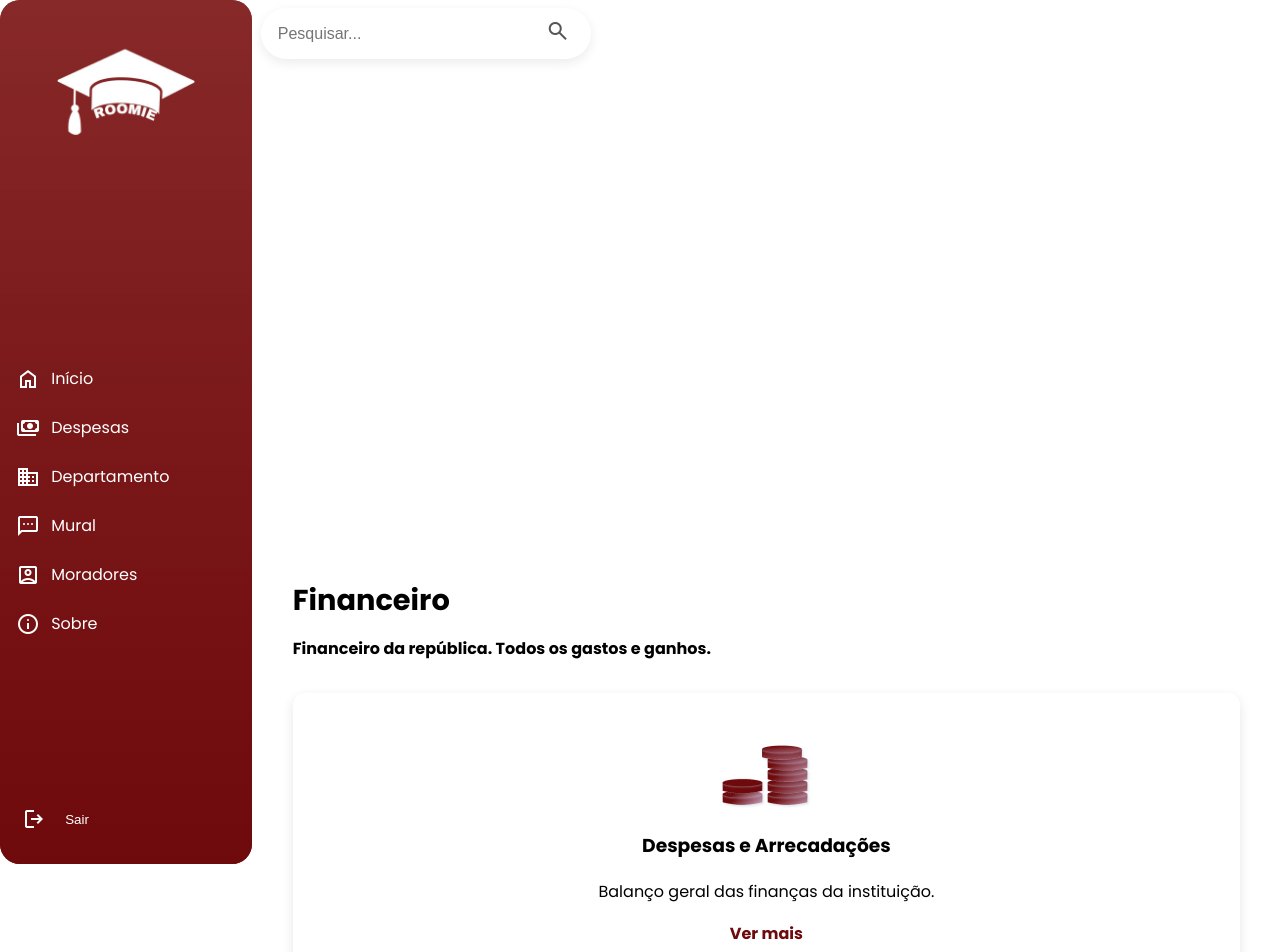
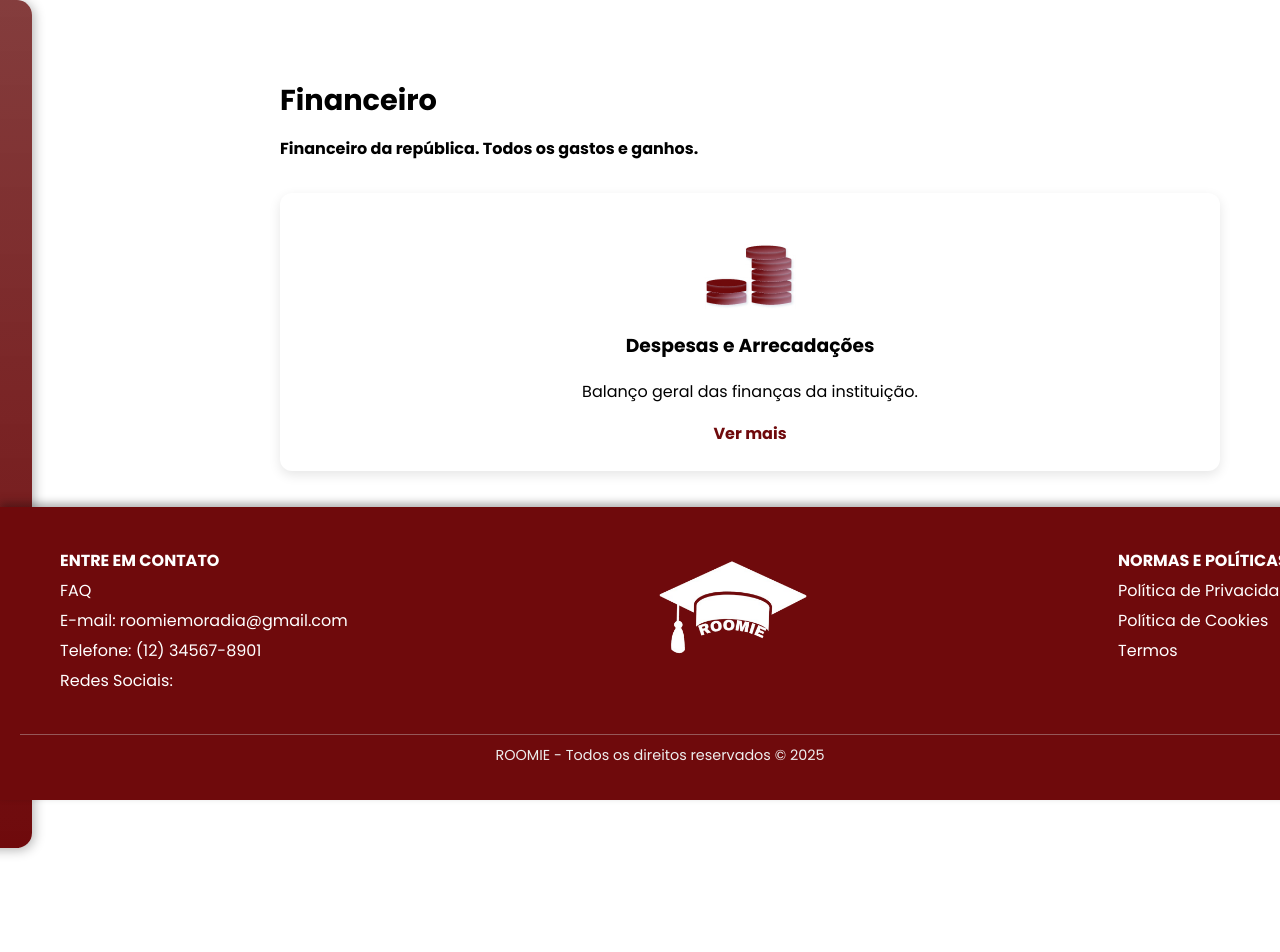
Before and after one commit to thaynabecker/roomie-frontend, a Vue app: page /admin/despesas in a window 1280 px wide. Shown: the top 952 px of the page. After the commit the page ends 920 px from the top, so only its background shows below. Built offline with nearby package versions, Linux system fonts and the light colour scheme.

Commit message:
fix(sidebar & footer): fix positioning and adjust layout

```diff
--- a/package.json
+++ b/package.json
@@ -15,9 +15,9 @@
     "axios": "^1.11.0",
     "material-icons": "^1.13.14",
     "pinia": "^3.0.3",
-    "vue-router": "^4.5.1",
-    "axios": "^1.11.0",
-    "vue": "^3.5.18"
+    "qrcode.vue": "^3.6.0",
+    "vue": "^3.5.18",
+    "vue-router": "^4.5.1"
   },
   "devDependencies": {
     "@eslint/js": "^9.31.0",
--- a/src/App.vue
+++ b/src/App.vue
@@ -1,110 +1,17 @@
-<script setup>
-import { useRoute } from 'vue-router'
-
-import SideBarComponent from '@/components/SideBarComponent.vue';
-import FooterComponent from '@/components/FooterComponent.vue'
-import HeaderComponent from '@/components/SearchComponent.vue';
-
-const route = useRoute()
-</script>
 <template>
-    <template v-if="route.meta.layout === 'blank'">
-      <RouterView />
-    </template>
-    <div class="content" v-else>
-      <header class="header">
-      <HeaderComponent />
-      </header>
-
-      <div class="sidebar">
-          <SideBarComponent />
-      </div>
-
-      <main class="conteudo">
-          <RouterView />
-      </main>
-
-      <footer class="footer">
-        <FooterComponent />
-      </footer>
-    </div>
+  <template v-if="route.meta.layout === 'blank'">
+    <router-view />
+  </template>
+  <template v-else>
+    <DefaultLayout>
+      <router-view />
+    </DefaultLayout>
+  </template>
 </template>
 
-<style scoped>
+<script setup>
+import { useRoute } from "vue-router";
+import DefaultLayout from "@/layouts/DefaultLayout.vue";
 
-.content {
-  display: grid;
-  max-width: 100%;
-  min-height: 100vh;
-  grid-template-columns: 1fr 4fr;
-  grid-template-rows: 65vh auto 28vh;
-  grid-template-areas:
-    'sidebar header'
-    'sidebar main'
-    'footer footer';
-  margin: 0 auto;
-  box-sizing: border-box
-}
-
-.header {
-  grid-area: header;
-  height: 80px;
-  background-color: white;
-}
-
-#app {
-  display: flex;
-  height: 100vh;
-  width: 100vw;
-  overflow: hidden; /* apenas o conteúdo rola */
-}
-
-/* Sidebar fixo */
-.sidebar {
-  grid-area: sidebar;
-  background: linear-gradient(to bottom, rgba(134, 39, 39, 0.829) 2%, #6F0A0C 20%);
-  color: white;
-  border-radius: 10px;
-  /* width: 250px; */
-  height: 100vh;
-  position: fixed;
-  top: 0;
-  left: 0;
-  width: 220px;
-  background: linear-gradient(to bottom, rgba(134, 39, 39, 0.9), #6F0A0C);
-  border-radius: 20px;
-  padding: 2rem 1rem;
-  z-index: 2;
-}
-
-/* Container do conteúdo ao lado do sidebar */
-.main-container {
-  margin-left: 240px; /* espaço para sidebar */
-  display: flex;
-  flex-direction: column;
-  min-height: 100vh; /* garante que o footer fique no final se conteúdo curto */
-}
-
-/* Conteúdo rolável */
-.conteudo {
-  grid-area: main;
-  align-self: top;
-  padding-bottom: 30px; /* ajusta conforme a altura real do seu footer */
-  /* display: flex; */
-  /* padding: 10px; */
-  /* overflow-y: auto; */
-  /* background-color: #601014; */
-  /* flex: 1; */
-  /* overflow: hidden; */
-}
-
-.footer {
-  grid-area: footer;
-  background-color: #601014;
-  color: white;
-  flex: 1;
-  overflow-y: auto;
-  padding: 20px;
-  border-radius: 12px;
-}
-</style>
+const route = useRoute();
+</script>
--- a/src/components/FooterComponent.vue
+++ b/src/components/FooterComponent.vue
@@ -1,4 +1,5 @@
 <template>
+  <footer :class="['footer-overlay', { visible: mostrar }]">
     <nav>
       <ul class="contact">
         <li class="bold">ENTRE EM CONTATO</li>
@@ -7,86 +8,93 @@
         <li>Telefone: (12) 34567-8901</li>
         <li>Redes Sociais:</li>
       </ul>
-    <ul>
+      <ul class="logo">
         <img src="@/assets/img/ROOMIE-LOGO.png" alt="logo" />
       </ul>
       <ul class="norms">
         <li class="bold">NORMAS E POLÍTICAS</li>
-      <li><a href="#">Politica de Privacidade</a></li>
+        <li><a href="#">Política de Privacidade</a></li>
         <li><a href="#">Política de Cookies</a></li>
         <li><a href="#">Termos</a></li>
       </ul>
     </nav>
     <hr />
     <p>ROOMIE - Todos os direitos reservados &copy; 2025</p>
+  </footer>
 </template>
 
+<script setup>
+defineProps({
+  mostrar: Boolean
+});
+</script>
+
 <style scoped>
-.footer {
+.footer-overlay {
+  position: fixed;
+  bottom: 0;
+  left: 0;
   width: 100%;
-  background-color: #722e2f;
+  background-color: #6f0a0c;
   color: white;
-  border-radius: 20px 20px 0 0;
-  padding: 30px 20px;
-  box-sizing: border-box;
+  padding: 20px;
+  z-index: 900;
+  transform: translateY(100%);
+  opacity: 0;
+  transition: transform 0.3s ease, opacity 0.3s ease;
+  box-shadow: 0 -4px 8px rgba(0,0,0,0.3);
   font-family: "Poppins", sans-serif;
-  z-index: 1000;
+}
+.footer-overlay.visible {
+  transform: translateY(0);
+  opacity: 1;
 }
 
+/* nav interno */
 nav {
   display: flex;
   justify-content: space-between;
-  align-items: center;
   flex-wrap: wrap;
   gap: 20px;
-  text-align: left;
 }
-
-nav ul.norms {
-  margin: 0 5vw 0 0;
+ul.contact, ul.norms {
+  min-width: 180px;
 }
-
-nav ul img {
+ul.logo {
+  text-align: center;
+  flex: 1;
+}
+ul.logo img {
   width: 150px;
-  margin: 0 5vw 0 0;
   display: block;
+  margin: 0 auto;
 }
-
-nav ul:nth-child(2) {
-  text-align: center;
-}
-
 li {
   list-style: none;
   color: white;
   margin: 5px 0;
 }
-
 li.bold {
   font-weight: bold;
-  margin-bottom: 10px;
 }
-
 a {
   color: white;
   text-decoration: none;
 }
-
 a:hover {
   text-decoration: underline;
-  color: #6f0a0c;
+  color: #eee;
 }
-
 hr {
   border: none;
   border-top: 1px solid #ccc;
   margin: 20px 0 10px;
   opacity: 0.4;
 }
-
 p {
   text-align: center;
   font-size: 0.9rem;
   color: #eee;
+  margin-top: 10px;
 }
 </style>
--- a/src/components/SideBarComponent.vue
+++ b/src/components/SideBarComponent.vue
@@ -3,16 +3,18 @@
     <div class="logo">
       <img src="@/assets/img/ROOMIE-LOGO.png" alt="logo">
     </div>
+
     <nav>
       <ul>
-        <li><span class="material-symbols-outlined">home</span>Início</li>
-        <li><span class="material-symbols-outlined">payments</span>Despesas</li>
-        <li><span class="material-symbols-outlined">business</span>Departamento</li>
-        <li><span class="material-symbols-outlined">sms</span>Mural</li>
-        <li><span class="material-symbols-outlined">account_box</span>Moradores</li>
-        <li><span class="material-symbols-outlined">info</span>Sobre</li>
+        <li><span class="material-symbols-outlined">home</span><span>Início</span></li>
+        <li><span class="material-symbols-outlined">payments</span><span>Despesas</span></li>
+        <li><span class="material-symbols-outlined">business</span><span>Departamento</span></li>
+        <li><span class="material-symbols-outlined">sms</span><span>Mural</span></li>
+        <li><span class="material-symbols-outlined">account_box</span><span>Moradores</span></li>
+        <li><span class="material-symbols-outlined">info</span><span>Sobre</span></li>
       </ul>
     </nav>
+
     <button class="logout">
       <span class="material-symbols-outlined">logout</span>Sair
     </button>
@@ -20,81 +22,86 @@
 </template>
 
 <script>
-
+export default {}
 </script>
 
 <style scoped>
-.barra-lateral {
-  background: linear-gradient(to bottom, rgba(134, 39, 39, 0.829) 2%, #6F0A0C 20%);
-}
+@import url('https://fonts.googleapis.com/css2?family=Poppins:wght@400;500;600;700&display=swap');
 .sidebar {
-  width: 220px; /* ou 20% */
-  background: linear-gradient(to bottom, rgba(134, 39, 39, 0.9), #6F0A0C);
+  width: 220px;
+  height: 95vh;
+    background: linear-gradient(to bottom, rgba(119, 40, 40, 0.9), #6F0A0C);
   color: white;
-  border-radius: 20px;
-  padding: 2rem 1rem;
-  font-family: "Poppins", sans-serif;
+  position: fixed;
+  top: 0;
+  left: 5px;
+  z-index: 800;
+  border-radius: 15px;
+  box-shadow: 2px 2px 12px rgba(0, 0, 0, 0.3);
   display: flex;
   flex-direction: column;
   justify-content: space-between;
+  font-family: "Poppins", sans-serif;
+  padding: 1.5rem 1rem;
 }
 
 /* Logo */
 .logo {
   text-align: center;
-  margin: 0 0 1.5rem 0;
-  width: 100%;
-  display: block;
+  margin-bottom: 1rem;
 }
-
-.logo img {
-  width: 150px;
-  height: auto;
-  display: block;
-  margin: 0 auto;
-}
-
 .logo img {
   width: 140px;
+  height: auto;
 }
 
 /* Menu */
 nav ul {
   list-style: none;
   padding: 0;
+  margin: -10vw 0 0 0;
 }
-
 nav li {
   display: flex;
   align-items: center;
-  margin: 1.5rem 0;
+  gap: 12px;
+  padding: 0.8rem 0;
   cursor: pointer;
+  font-weight: 500;
+}
+nav li span:first-child {
+  font-size: 24px;
+  font-weight: 500;
+}
+nav li span:last-child {
+  flex: 1;
+  text-align: left;
 }
 
-.material-symbols-outlined {
-  margin-right: 0.7rem;
+/* Hover */
+nav li:hover {
+  color: #fff;
+  opacity: 0.9;
 }
-nav li:hover{
-  color: rgb(255, 255, 255);
-}
+
+/* Botão Sair */
 .logout {
   background: none;
   border: none;
   color: white;
+  font-weight: bold;
+  font-family: "Poppins", sans-serif;
   cursor: pointer;
   display: flex;
   align-items: center;
+  justify-content: flex-start;
   gap: 0.5rem;
+  padding: 70px 10px;
 }
-nav li a {
-  color: inherit;
-  text-decoration: none;
-  display: flex;
-  align-items: center;
-  width: 100%;
+.logout span:first-child {
+  font-size: 24px;
 }
-nav li .router-link-active,
-nav li .router-link-exact-active {
-  color: #fff !important;
+.logout:hover {
+  opacity: 0.9;
 }
 </style>
--- /dev/null
+++ b/src/layouts/DefaultLayout.vue
@@ -0,0 +1,73 @@
+<template>
+  <div class="layout">
+    <!-- Sidebar à esquerda -->
+    <aside :class="['sidebar', { closed: !sidebarAberta }]">
+      <SideBarComponent />
+    </aside>
+
+    <!-- Conteúdo central (sempre ocupa o mesmo espaço) -->
+    <main class="main-content">
+      <router-view />
+    </main>
+
+    <!-- Footer overlay -->
+    <FooterComponent :mostrar="footerVisivel" />
+  </div>
+</template>
+
+<script setup>
+import { ref, onMounted, onUnmounted } from "vue";
+import SideBarComponent from "@/components/SideBarComponent.vue";
+import FooterComponent from "@/components/FooterComponent.vue";
+
+const sidebarAberta = ref(true);
+const footerVisivel = ref(false);
+
+// Controla sidebar baseado no footer
+const handleScroll = () => {
+  const scrollY = window.scrollY;
+  const windowHeight = window.innerHeight;
+  const documentHeight = document.body.scrollHeight;
+
+  if (scrollY + windowHeight >= documentHeight - 50) {
+    footerVisivel.value = true;
+    sidebarAberta.value = false; // fecha sidebar quando footer aparece
+  } else {
+    footerVisivel.value = false;
+    sidebarAberta.value = true; // abre sidebar quando footer some
+  }
+};
+
+onMounted(() => window.addEventListener("scroll", handleScroll));
+onUnmounted(() => window.removeEventListener("scroll", handleScroll));
+</script>
+
+<style scoped>
+.layout {
+  display: flex;
+  min-height: 100vh;
+  position: relative;
+}
+
+/* Sidebar */
+.sidebar {
+  width: 220px;          /* largura fixa */
+  height: 100vh;         /* altura total da tela */
+  color: white;
+  transition: transform 0.3s ease;
+  position: fixed;       /* fixo para não empurrar conteúdo */
+  top: 0;
+  left: 0;
+  z-index: 800;
+}
+.sidebar.closed {
+  transform: translateX(-100%); /* sai para a esquerda */
+}
+
+/* Conteúdo central */
+.main-content {
+  flex: 1;
+  margin-left: 220px; /* sempre com espaço para a sidebar */
+  padding: 20px;
+}
+</style>
--- a/src/router/index.js
+++ b/src/router/index.js
@@ -1,47 +1,47 @@
 import { createRouter, createWebHistory } from 'vue-router'
+
+// Views de cadastro (sem layout)
 import PaginaInicialView from '@/views/cadastro/PaginaInicialView.vue'
 import CadastroRepublicaView from '@/views/cadastro/CadastroRepublicaView.vue'
 import CadastroAdministradorView from '@/views/cadastro/CadastroAdministradorView.vue'
 import CadastroMoradorView from '@/views/cadastro/CadastroMoradorView.vue'
+
+// Views Morador
+import DepartamentosMView from '@/views/morador/DepartamentosMView.vue'
+import DespesasMView from '@/views/morador/DespesasMView.vue'
+import InicioMView from '@/views/morador/InicioMView.vue'
+import MoradoresMView from '@/views/morador/MoradoresMView.vue'
+import MuralMView from '@/views/morador/MuralMView.vue'
+import SobreMView from '@/views/morador/SobreMView.vue'
+
+// Admin (com layout)
 import InicioAView from '@/views/admin/InicioAView.vue'
 import DespesasAView from '@/views/admin/DespesasAView.vue'
+import DepartamentosAView from '@/views/admin/DepartamentosAView.vue'
+import MuralAView from '@/views/admin/MuralAView.vue'
+import MoradoresAView from '@/views/admin/MoradoresAView.vue'
+import SobreAView from '@/views/admin/SobreAView.vue'
 
+// Login
+import LoginComponent from '@/components/LoginComponent.vue'
 
-import Despesas from '@/views/admin/DespesasAView.vue'
-import Departamentos from '@/views/admin/DepartamentosAView.vue'
-import Mural from '@/views/admin/MuralAView.vue'
-import Moradores from '@/views/admin/MoradoresAView.vue'
-import Sobre from '@/views/admin/SobreAView.vue';
-import Login from '@/components/LoginComponent.vue'
+const routes = [
+  // Páginas públicas (sem layout)
+  { path: '/', name: 'PaginaInicial', component: PaginaInicialView, meta: { layout: 'blank' } },
+  { path: '/cadastrorepublica', name: 'CadastroRepublica', component: CadastroRepublicaView, meta: { layout: 'blank' } },
+  { path: '/cadastroadministrador', name: 'CadastroAdministrador', component: CadastroAdministradorView, meta: { layout: 'blank' } },
+  { path: '/cadastromorador', name: 'CadastroMorador', component: CadastroMoradorView, meta: { layout: 'blank' } },
+  { path: '/login', name: 'Login', component: LoginComponent, meta: { layout: 'blank' } },
 
+  // Páginas Morador (com layout padrão)
+  { path: '/departamentos', name: 'Departamentos', component: DepartamentosMView },
+  { path: '/despesas', name: 'Despesas', component: DespesasMView },
+  { path: '/inicio', name: 'Inicio', component: InicioMView },
+  { path: '/moradores', name: 'Moradores', component: MoradoresMView },
+  { path: '/mural', name: 'Mural', component: MuralMView },
+  { path: '/sobre', name: 'Sobre', component: SobreMView },
 
-const router = createRouter({
-  history: createWebHistory(import.meta.env.BASE_URL),
-  routes: [
-     {
-      path: '/',
-      name: 'PaginaInicial',
-      component: PaginaInicialView,
-      meta: { layout: 'blank' }
-    },
-    {
-      path: '/cadastrorepublica',
-      name: 'CadastroRepublica',
-      component: CadastroRepublicaView,
-      meta: { layout: 'blank' }
-    },
-    {
-      path: '/cadastroadministrador',
-      name: 'CadastroAdministrador',
-      component: CadastroAdministradorView,
-      meta: { layout: 'blank' }
-    },
-    {
-      path: '/cadastromorador',
-      name: 'CadastroMorador',
-      component: CadastroMoradorView,
-      meta: { layout: 'blank' }
-    },
+  // Páginas Admin (filhas do layout padrão)
   {
     path: '/admin/inicio',
     name: 'InicioAdmin',
@@ -52,51 +52,39 @@ const router = createRouter({
     name: 'DespesasAdmin',
     component: DespesasAView,
   },
-
-    //
-
   {
-      path: '/despesas',
-      name: 'Despesas',
-      component: Despesas,
+    path: '/admin/departamentos',
+    name: 'DepartamentosAdmin',
+    component: DepartamentosAView,
   },
   {
-      path: '/departamentos',
-      name: 'Departamentos',
-      component: Departamentos,
+    path: '/admin/mural',
+    name: 'MuralAdmin',
+    component: MuralAView,
   },
   {
-      path: '/mural',
-      name: 'Mural',
-      component: Mural,
+    path: '/admin/moradores',
+    name: 'MoradoresAdmin',
+    component: MoradoresAView,
   },
   {
-      path: '/moradores',
-      name: 'Moradores',
-      component: Moradores,
+    path: '/admin/sobre',
+    name: 'SobreAdmin',
+    component: SobreAView,
   },
-    {
-      path: '/sobre',
-      name: 'Sobre',
-      component: Sobre,
-    },
-    {
-      path: '/login',
-      name: 'Login',
-      component: Login,
-    },
-  ],
+
+  // Redirecionamento caso rota não exista
+  { path: '/:catchAll(.*)', redirect: '/' }
+]
+
+const router = createRouter({
+  history: createWebHistory(import.meta.env.BASE_URL),
+  routes
 })
 
-
+// 🔓 Modo desenvolvimento: sempre deixa passar
 router.beforeEach((to, from, next) => {
-  const token = localStorage.getItem("access");
-  if (to.meta.requiresAuth && !token) {
-    next("/login");
-  } else {
-    next();
-  }
-});
-
+  next()
+})
 
 export default router
--- a/src/views/admin/DepartamentosAView.vue
+++ b/src/views/admin/DepartamentosAView.vue
@@ -140,8 +140,6 @@ onMounted(() => {
     </div>
   </section>
 </template>
-
-<script setup></script>
 
 <style scoped>
 .departamento-container {
--- a/src/views/morador/MoradoresMView.vue
+++ b/src/views/morador/MoradoresMView.vue
@@ -1,6 +1,6 @@
 <script setup>
 import { ref, onMounted } from 'vue'
-import icon from '@/assets/img/icon.png'
+import icon from '@/assets/img/perfil.png'
 
 const moradores = ref([])
 const administradores = ref([])
```
Also changed, not shown: src/main.js (+4 -6 lines), src/views/morador/DespesasMView.vue (+8 -13 lines), 1 other file (tests, documents, lock files or other folders). Lines whose indentation alone changed are shown as unchanged.
